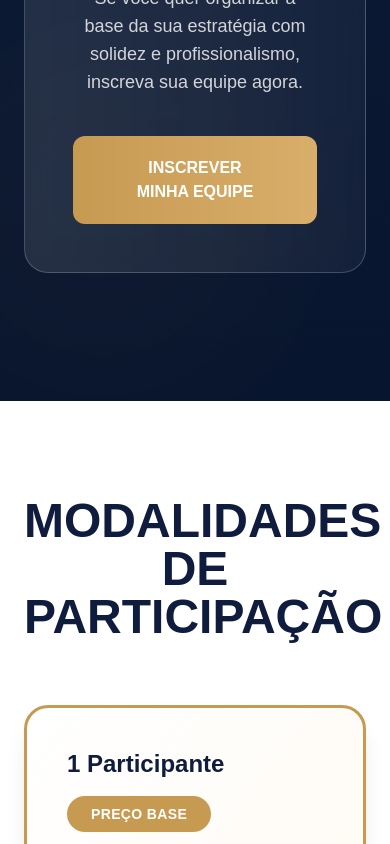
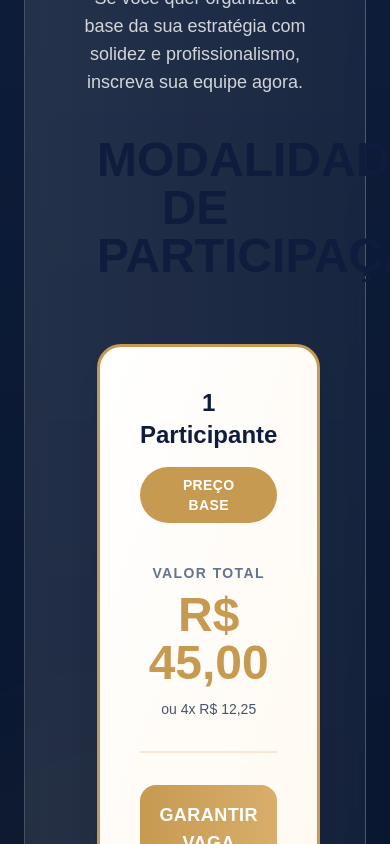
Before and after one commit to cleliapuc/ipge, a Next.js app: page / in a window 390 px wide. Shown: the part 7840-8684 px from the top of the page. Built offline with nearby package versions, Linux system fonts and the light colour scheme.

Commit message:
layout novo

```diff
--- a/app/page.tsx
+++ b/app/page.tsx
@@ -451,15 +451,36 @@ export default function IPGEExecutiveSummit() {
             <h3 className="text-4xl font-black mb-6">É Hora de Começar Sua Estratégia 2027</h3>
             <p className="text-white/80 text-lg mb-10 max-w-2xl mx-auto">Se você quer organizar a base da sua estratégia com solidez e profissionalismo, inscreva sua equipe agora.</p>
 
-           <button
-              onClick={() => {
-                const section = document.getElementById('modalidades');
-                section?.scrollIntoView({ behavior: 'smooth' });
-              }}
-              className="inline-block bg-gradient-to-r from-[#C79A52] to-[#D8AE6A] hover:shadow-2xl hover:shadow-[#C79A52]/50 text-white font-black px-12 py-5 rounded-xl transition-all duration-300"
-            >
-              INSCREVER MINHA EQUIPE
-            </button>
+  <div className="max-w-7xl mx-auto px-6">
+    <h2 className="text-5xl font-black text-[#101C3D] mb-16 text-center">MODALIDADES DE PARTICIPAÇÃO</h2>
+
+    <div className="grid md:grid-cols-2 gap-8 max-w-4xl mx-auto">
+
+      {/* 1 PARTICIPANTE - DESTAQUE */}
+      <div className="rounded-3xl p-10 border-3 border-[#C79A52] bg-gradient-to-br from-white to-[#FFF9F0] shadow-xl hover:shadow-2xl transition-all">
+        <div className="flex items-start justify-between mb-10">
+          <div>
+            <p className="text-2xl md:text-3xl font-black text-[#101C3D]">1 Participante</p>
+            <span className="inline-block bg-[#C79A52] text-white px-6 py-2 rounded-full text-sm font-black mt-4 uppercase tracking-wide">Preço Base</span>
+          </div>
+        </div>
+        <div className="mb-8 pb-8 border-b-2 border-[#C79A52]/20">
+          <p className="text-sm text-slate-500 font-bold uppercase tracking-widest mb-2">Valor Total</p>
+          <p className="text-5xl font-black text-[#C79A52]">R$ 45,00</p>
+          <p className="text-slate-600 text-sm mt-3">ou 4x R$ 12,25</p>
+        </div>
+
+        <button
+  onClick={() => window.open('https://go.hotmart.com/P105745942U', '_blank')}
+  className="w-full bg-gradient-to-r from-[#C79A52] to-[#D8AE6A] hover:shadow-lg hover:shadow-[#C79A52]/50 text-white font-black py-4 rounded-2xl transition-all text-lg uppercase tracking-wide"
+>
+  GARANTIR VAGA
+</button>
+      </div>
+
+    </div>
+
+    </div>
 
           </div>
         </div>
```
